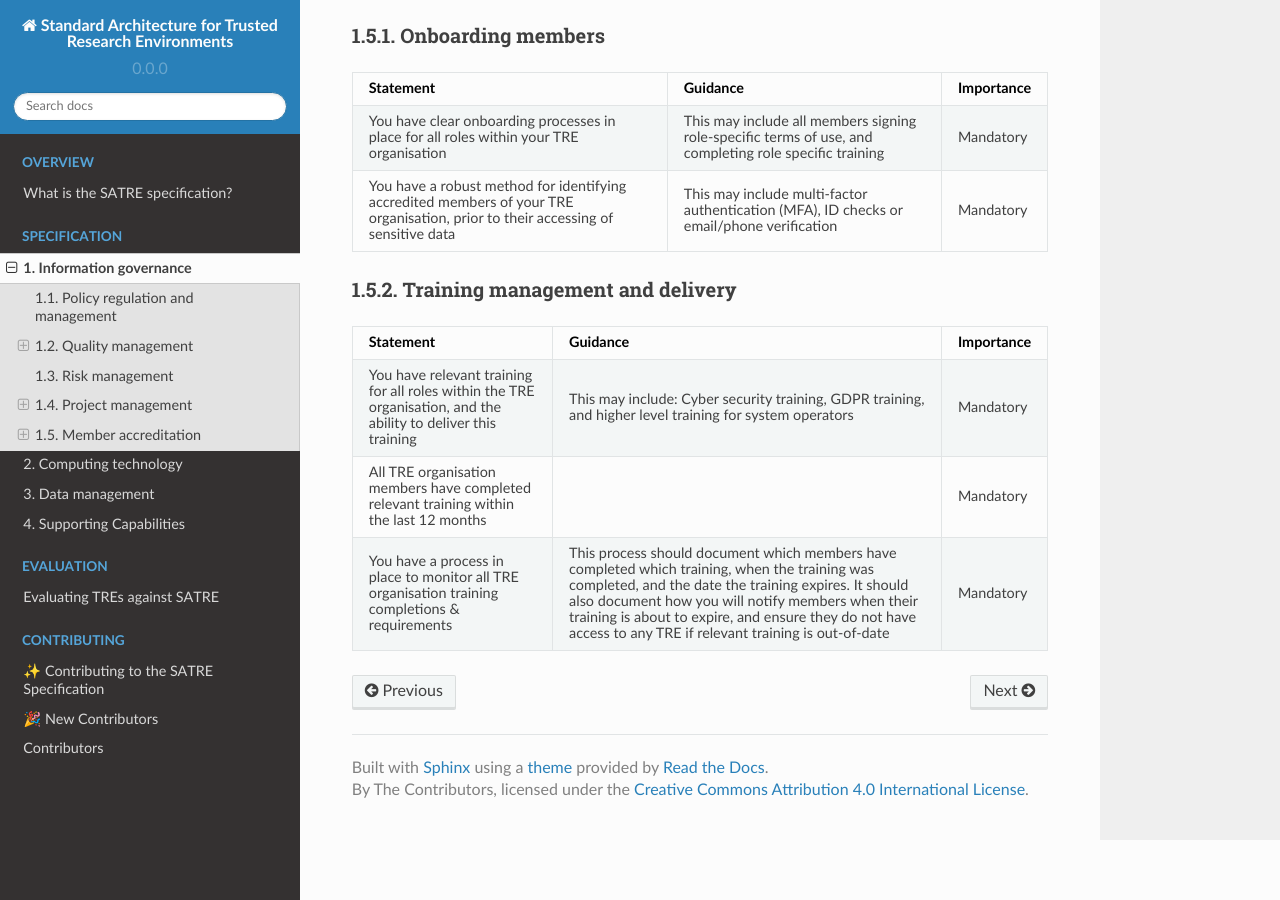
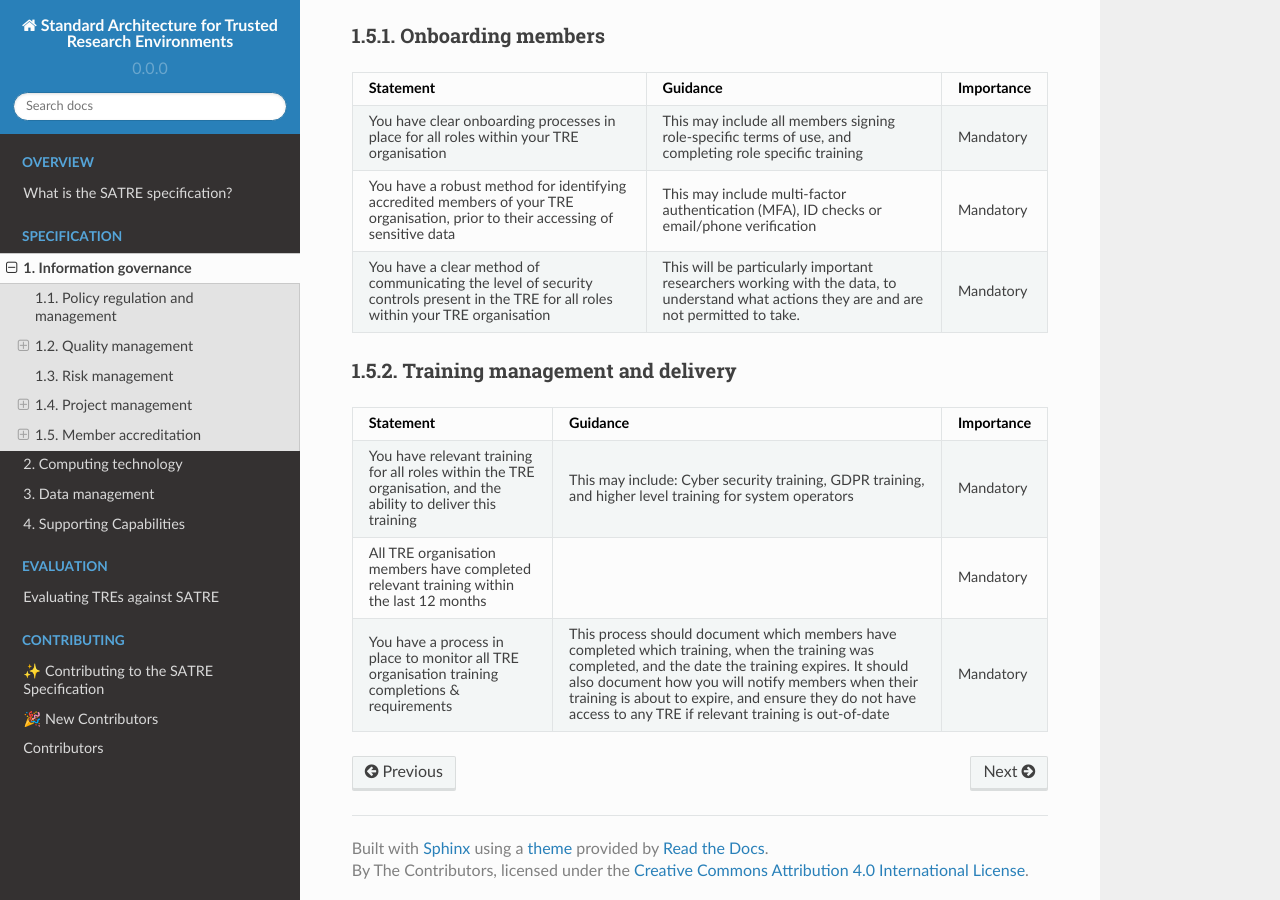
Before and after one commit to sa-tre/satre-specification, a Sphinx documentation site: the page built from docs/source/pillars/information_governance.md, in a window 1280 px wide and 900 px high, scrolled down 3167 px. Built offline with Sphinx 7.4.7 and the Read the Docs theme 2.0.0, drawn with Linux system fonts in a browser that asks for light colours.

Commit message:
add IG point

````diff
--- a/docs/source/pillars/information_governance.md
+++ b/docs/source/pillars/information_governance.md
@@ -177,6 +177,9 @@ _The ability of the TRE organisation to ensure that people with access to data a
 * - You have a robust method for identifying accredited members of your TRE organisation, prior to their accessing of sensitive data
   - This may include multi-factor authentication (MFA), ID checks or email/phone verification
   - Mandatory
+* - You have a clear method of communicating the level of security controls present in the TRE for all roles within your TRE organisation
+  - This will be particularly important researchers working with the data, to understand what actions they are and are not permitted to take.
+  - Mandatory
 ```
 
 ### Training management and delivery
````
